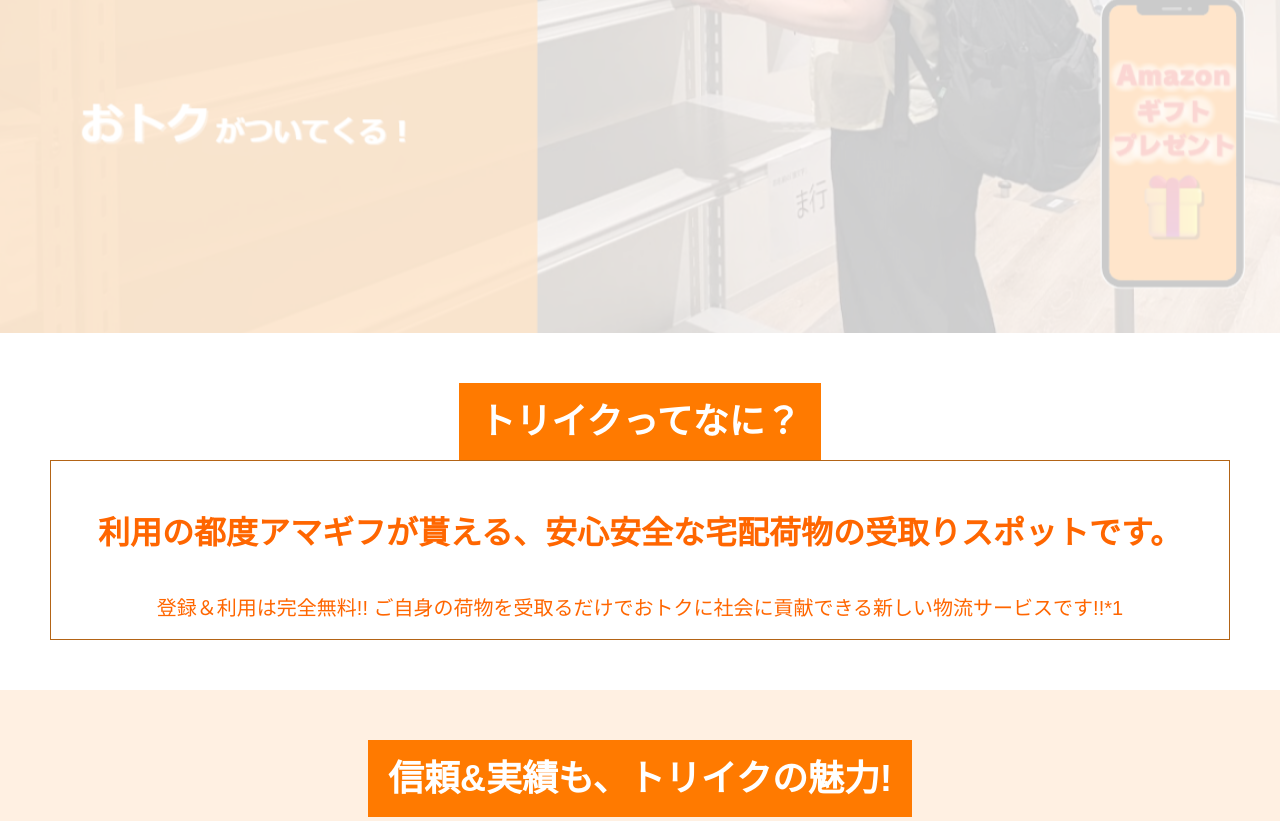
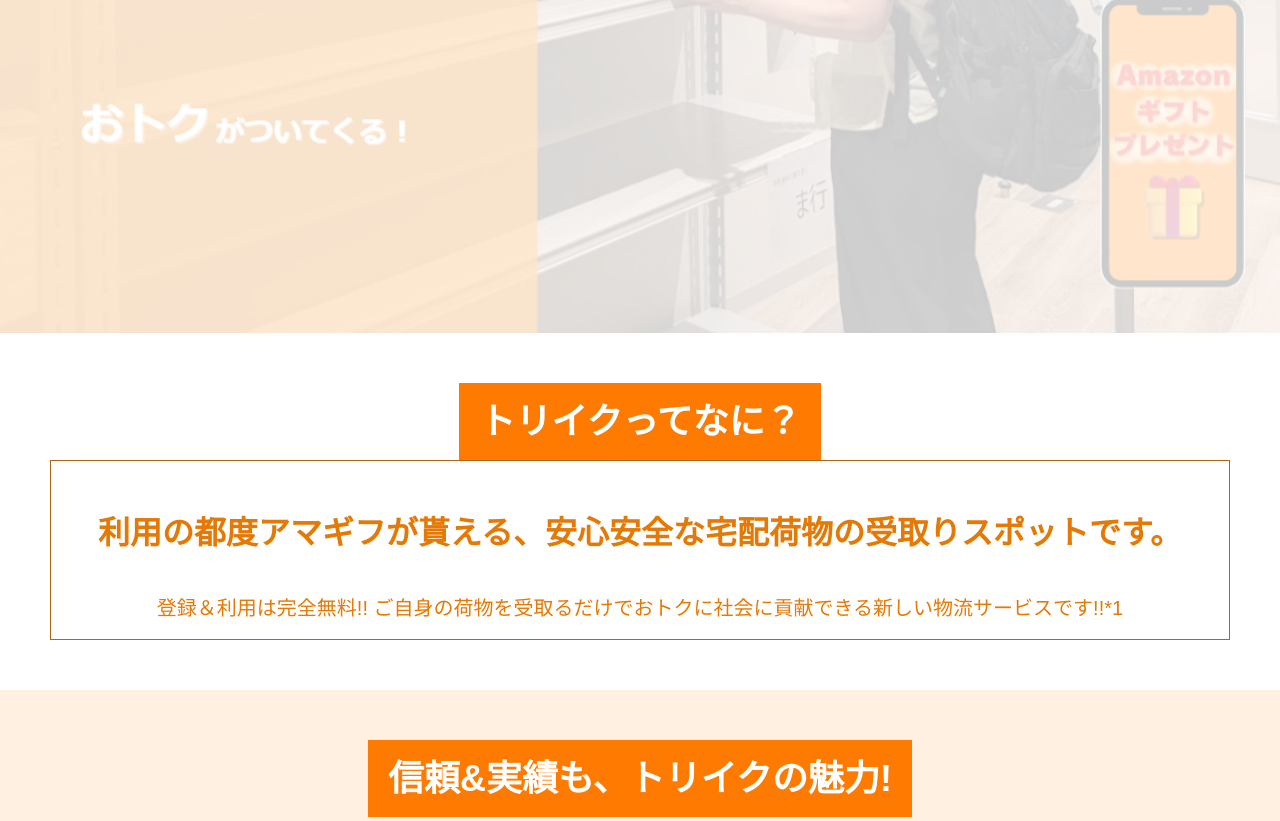
Before and after one commit to everywill-design/everywill-design.github.io, a plain HTML site: page index.html in a window 1280 px wide. Shown: the part 384-1205 px from the top of the page. Drawn offline with Linux system fonts and the light colour scheme.

Commit message:
Update index.html

```diff
--- a/index.html
+++ b/index.html
@@ -774,8 +774,8 @@ display:block;
         <h2>トリイクってなに？</h2>
     </div>
     <div class="text-box" style="text-align: center;">
-    <p class="bigtxt" style="color: #FF6600;">利用の都度アマギフが貰える、安心安全な宅配荷物の受取りスポットです。</p>
-    <div class="point-text point-text-center" style="color: #FF6600;">登録＆利用は完全無料!! ご自身の荷物を受取るだけでおトクに社会に貢献できる新しい物流サービスです!!*1
+    <p class="bigtxt" style="color: #e57905;">利用の都度アマギフが貰える、安心安全な宅配荷物の受取りスポットです。</p>
+    <div class="point-text point-text-center" style="color: #e57905;">登録＆利用は完全無料!! ご自身の荷物を受取るだけでおトクに社会に貢献できる新しい物流サービスです!!*1
     </div>
 </section>
 <section id="reward">
```
